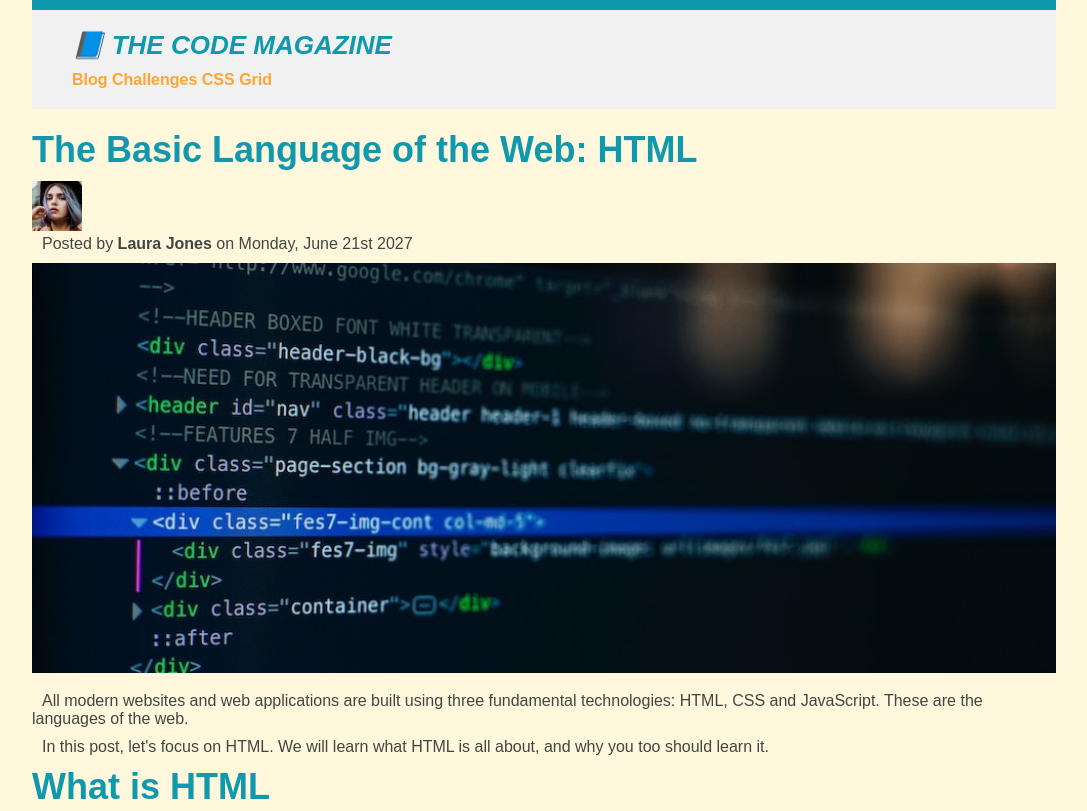
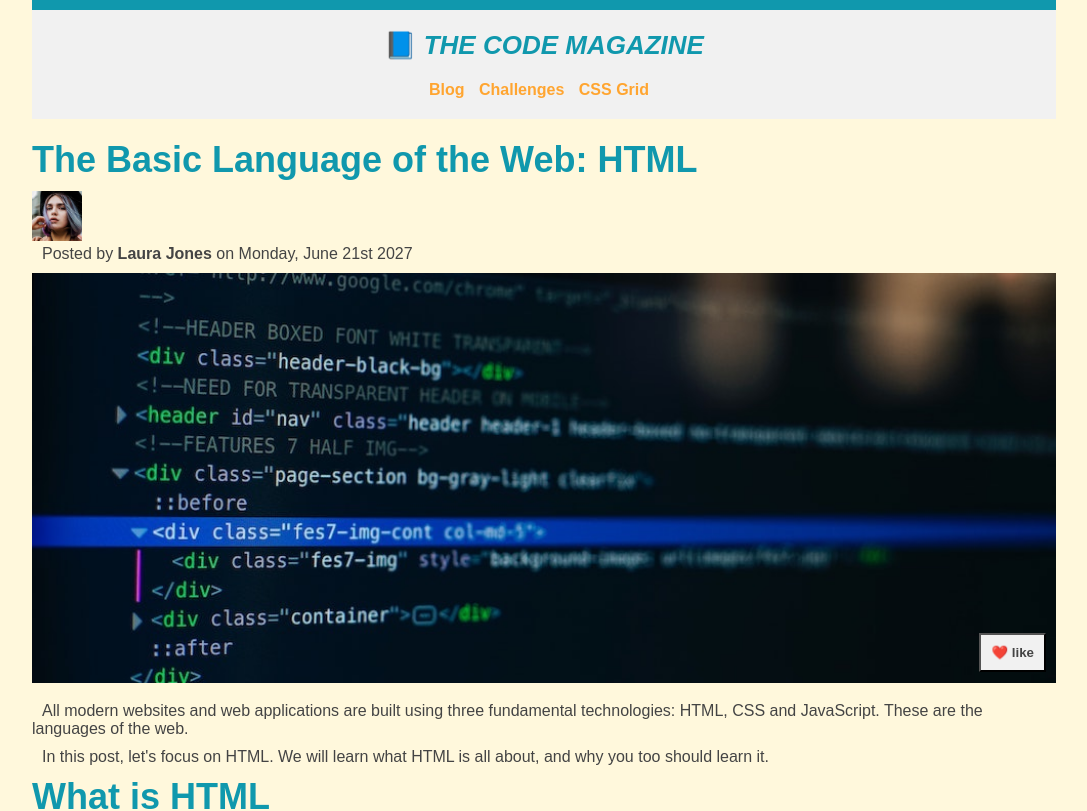
Before and after one commit to reddyakash290/learn_HTML, a plain HTML site: page index.html in a window 1280 px wide. Shown: the top 811 px of the page, without its empty margins (96-1183 px from the left). Drawn offline with Linux system fonts and the light colour scheme.

Commit message:
after pseudo elements
adding updates.

```diff
--- a/index.html
+++ b/index.html
@@ -40,6 +40,7 @@
             alt="HTML Code picture"
             class="code-img"
           />
+          <button id="like">❤️ <strong>like</strong></button>
         </header>
 
         <p>
--- a/style.css
+++ b/style.css
@@ -17,6 +17,11 @@ h4 {
   padding: 20px 40px;
   margin-bottom: 20px;
   border-top: 10px solid #1098ad;
+  text-align: center;
+}
+
+.article-header {
+  position: relative;
 }
 
 .container {
@@ -27,6 +32,13 @@ h4 {
 
 .C-nav {
   padding-top: 10px;
+  text-align: center;
+}
+
+.C-nav a:link {
+  margin-right: 10px;
+  margin-top: 10px;
+  display: inline-block;
 }
 
 body {
@@ -37,6 +49,23 @@ body {
   height: auto;
   width: 100%;
   margin-bottom: 15px;
+}
+
+.related-author {
+  font-size: 14px;
+  font-weight: bold;
+}
+
+/* list of related post */
+.related-post {
+  list-style: none;
+}
+
+/* whole related post body */
+.aside-related {
+  background-color: #f1f1f1;
+  border-top: 5px solid #1098ad;
+  border-bottom: 5px solid #1098ad;
 }
 
 h1 {
@@ -74,22 +103,6 @@ p {
 } */
 
 /* related post authors. */
-.related-author {
-  font-size: 14px;
-  font-weight: bold;
-}
-
-/* list of related post */
-.related-post {
-  list-style: none;
-}
-
-/* whole related post body */
-.aside-related {
-  background-color: #f1f1f1;
-  border-top: 5px solid #1098ad;
-  border-bottom: 5px solid #1098ad;
-}
 
 li:first-child {
   font-weight: bold;
@@ -131,3 +144,24 @@ ol,
 ul {
   margin-left: 60px;
 }
+
+#like {
+  position: absolute;
+  padding: 10px;
+  bottom: 30px;
+  right: 10px;
+  background-color: #f1f1f1;
+  cursor: pointer;
+}
+
+h1::first-letter {
+  font-style: normal;
+}
+
+/* p::first-letter {
+  font-size: large;
+} */
+
+h2 + p::first-letter {
+  font-size: x-large;
+}
```
